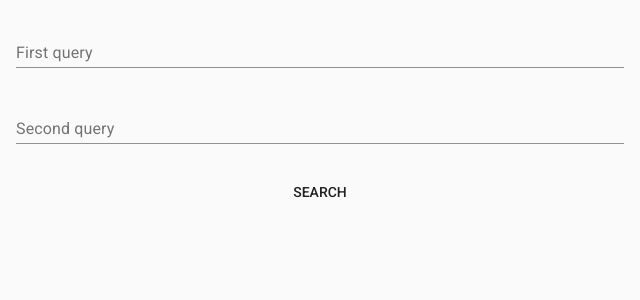
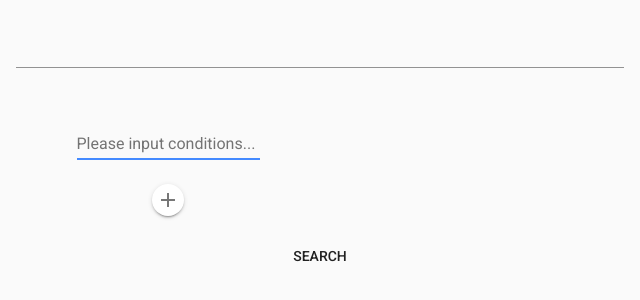
Before and after one commit to arbc139/biapi, a Vue app in the folder frontend/: page /#/ in a window 1280 px wide. Shown: the top 300 px of the page, without its empty margins (0-640 px from the left). Built offline with nearby package versions, Linux system fonts and the light colour scheme.

Commit message:
Implements query condition search format in Search page.

```diff
--- /dev/null
+++ b/frontend/src/components/QueryCondition.vue
@@ -0,0 +1,95 @@
+<template>
+  <div class="root">
+    <md-field class="type-selector" v-show="showSelector">
+      <md-select v-model="value.type">
+        <md-option value="NOT">NOT</md-option>
+        <md-option value="AND">AND</md-option>
+        <md-option value="OR">OR</md-option>
+      </md-select>
+    </md-field>
+    <md-field class="query-container">
+      <md-input
+        v-model="value.keyword"
+        placeholder="Please input conditions..."
+        ref="input"
+        @keyup.enter.native="onEnterClicked"
+      />
+    </md-field>
+
+    <md-button class="md-icon-button md-raised md-dense" @click="onButtonClicked">
+      <md-icon>{{ conditionMode === 'CONDITION_MODE_ADD' ? 'add' : 'remove' }}</md-icon>
+    </md-button>
+  </div>
+</template>
+
+<script>
+import _ from 'lodash';
+import { ConditionMode } from '../structures/QueryConditionObject';
+
+export default {
+  name: 'QueryCondition',
+  props: {
+    conditionMode: {
+      type: String,
+      required: true,
+    },
+    value: {
+      type: Object,
+      required: true,
+    },
+    showSelector: {
+      type: Boolean,
+    },
+  },
+  watch: {
+    value: {
+      handler() {
+        this.$emit('updated');
+      },
+      deep: true,
+    },
+  },
+  mounted() {
+    setTimeout(() => {
+      const inputElement = _.get(this.$refs, 'input.$el');
+      inputElement.focus();
+    }, 20);
+  },
+  methods: {
+    onButtonClicked() {
+      if (this.conditionMode === ConditionMode.add) {
+        this.$emit('add');
+      } else {
+        this.$emit('remove');
+      }
+    },
+    onEnterClicked() {
+      if (this.conditionMode === 'CONDITION_MODE_ADD') {
+        this.onButtonClicked();
+      }
+    },
+  },
+};
+</script>
+
+<style scoped>
+.root {
+  display: flex;
+  flex-direction: row;
+  width: 100%;
+  justify-content: center;
+  align-items: center;
+  padding: 0;
+}
+
+.type-selector {
+  width: 100px;
+  min-width: auto;
+  margin-right: 8px;
+}
+
+.query-container {
+  width: auto;
+  flex: 1;
+}
+</style>
--- a/frontend/src/pages/Search.vue
+++ b/frontend/src/pages/Search.vue
@@ -1,13 +1,27 @@
 <template>
   <div class="root">
-    <md-field>
-      <label>First query</label>
-      <md-input v-model="queries.first"/>
-    </md-field>
-    <md-field>
-      <label>Second query</label>
-      <md-input v-model="queries.second"/>
-    </md-field>
+    <div class="query-container">
+      <md-field md-clearable>
+        <md-input readonly v-model="query" />
+      </md-field>
+    </div>
+    <div
+      class="condition-container"
+      v-for="(condition, index) in conditions"
+      :key="condition.id">
+      <query-condition
+        :condition-mode="
+          index === conditions.length - 1
+          ? 'CONDITION_MODE_ADD'
+          : 'CONDITION_MODE_REMOVE'
+        "
+        :show-selector="index !== 0"
+        v-model="conditions[index]"
+        @add="onAddClicked"
+        @remove="() => onRemoveClicked(index)"
+        @updated="onUpdateConditions"
+      />
+    </div>
     <md-button class="search-button" @click="onClickSearch">Search</md-button>
   </div>
 </template>
@@ -17,25 +31,64 @@ import _ from 'lodash';
 import biapi from '@/biapiAxios';
 import router from '@/router';
 
+import queryCondition from '@/components/QueryCondition';
+import { Condition } from '@/structures/QueryConditionObject';
+
 export default {
   name: 'search',
+  components: { queryCondition },
   data() {
     return {
-      queries: {
-        first: '',
-        second: '',
-      },
+      query: '',
+      conditions: [new Condition('', '')],
     };
   },
+  watch: {
+    query(newQuery) {
+      if (!_.isEmpty(newQuery)) {
+        return;
+      }
+      this.conditions = [new Condition('', '')];
+    },
+  },
   methods: {
+    buildQuery(conditions) {
+      const parsedConditions = _.chain(conditions)
+        .filter(condition => !_.isEmpty(condition.keyword))
+        .map((condition, index) => {
+          if (index === 0) {
+            return `${condition.keyword}`;
+          }
+          return _.concat(`${condition.type} ${condition.keyword}`, ')').join('');
+        })
+        .value();
+      const prefix = _.times(parsedConditions.length - 1, () => '(').join('');
+      return _.concat(prefix, parsedConditions.join(' '))
+        .join('');
+    },
+    onAddClicked() {
+      const condition = new Condition('AND', '');
+      this.conditions = _.concat(this.conditions, condition);
+      this.query = this.buildQuery(this.conditions);
+    },
+    onRemoveClicked(index) {
+      this.conditions.splice(index, 1);
+      if (index === 0 && this.conditions.length !== 0) {
+        this.conditions = [
+          _.defaults({ type: '' }, this.conditions[0]),
+          ..._.drop(this.conditions),
+        ];
+      }
+      this.query = this.buildQuery(this.conditions);
+    },
+    onUpdateConditions() {
+      this.query = this.buildQuery(this.conditions);
+    },
     onClickSearch() {
       biapi
         .post(
           '/search',
-          {
-            query1: this.queries.first,
-            query2: this.queries.second,
-          },
+          { term: this.query },
         )
         .then((res) => {
           router.push({
@@ -61,6 +114,14 @@ export default {
   padding: 16px;
 }
 
+.query-container {
+  width: 100%;
+}
+
+.condition-container {
+  width: 100%;
+}
+
 .search-button {
   width: 128px;
 }
--- /dev/null
+++ b/frontend/src/structures/QueryConditionObject.js
@@ -0,0 +1,16 @@
+export const ConditionMode = {
+  add: 'CONDITION_MODE_ADD',
+  remove: 'CONDITION_MODE_REMOVE',
+};
+
+/* static variable */
+let idCounter = 0;
+
+export class Condition {
+  constructor(type, keyword) {
+    this.id = idCounter;
+    this.type = type;
+    this.keyword = keyword;
+    idCounter += 1;
+  }
+}
```
Also changed, not shown: frontend/src/components/Query.vue (deleted).
